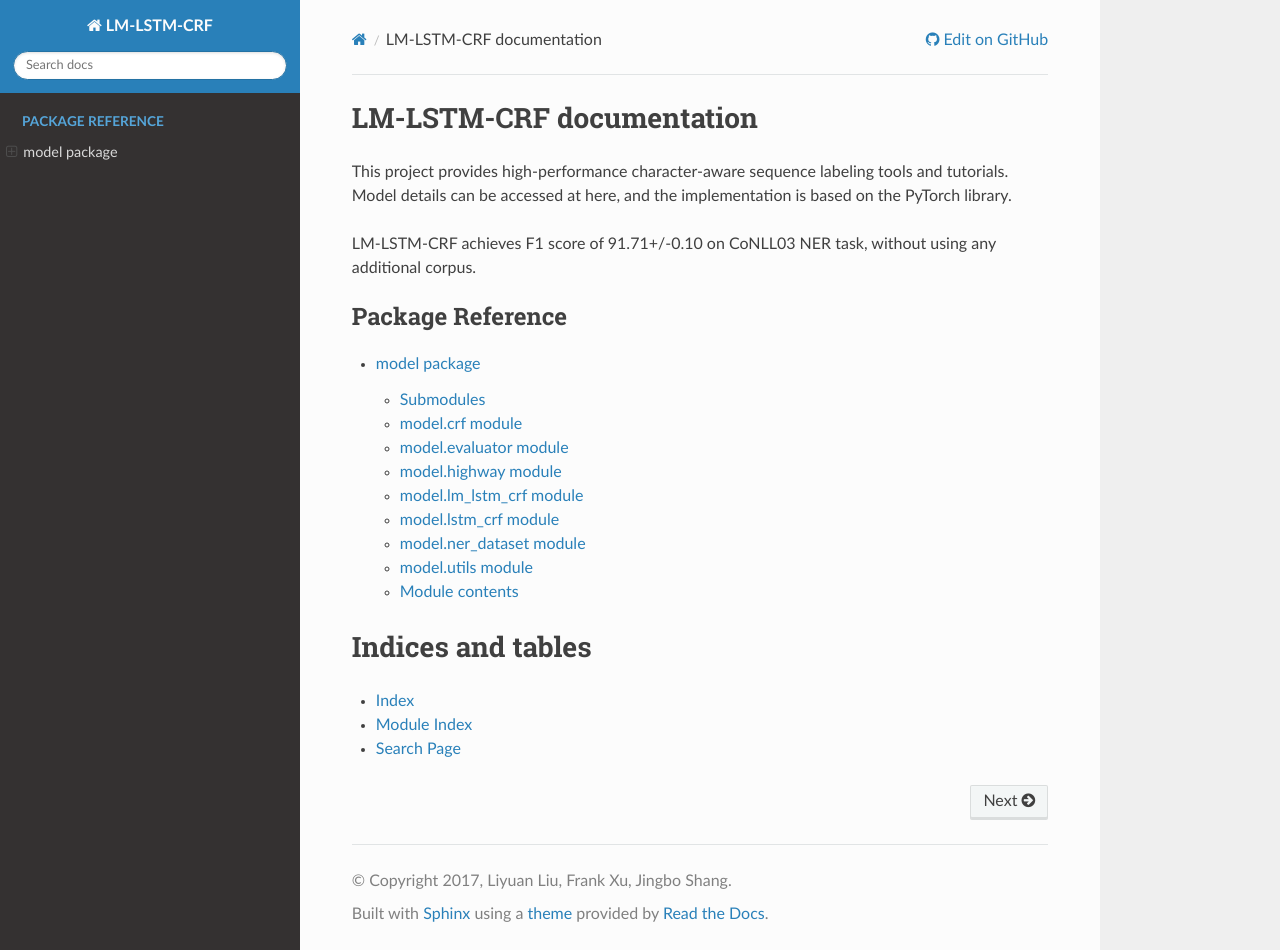
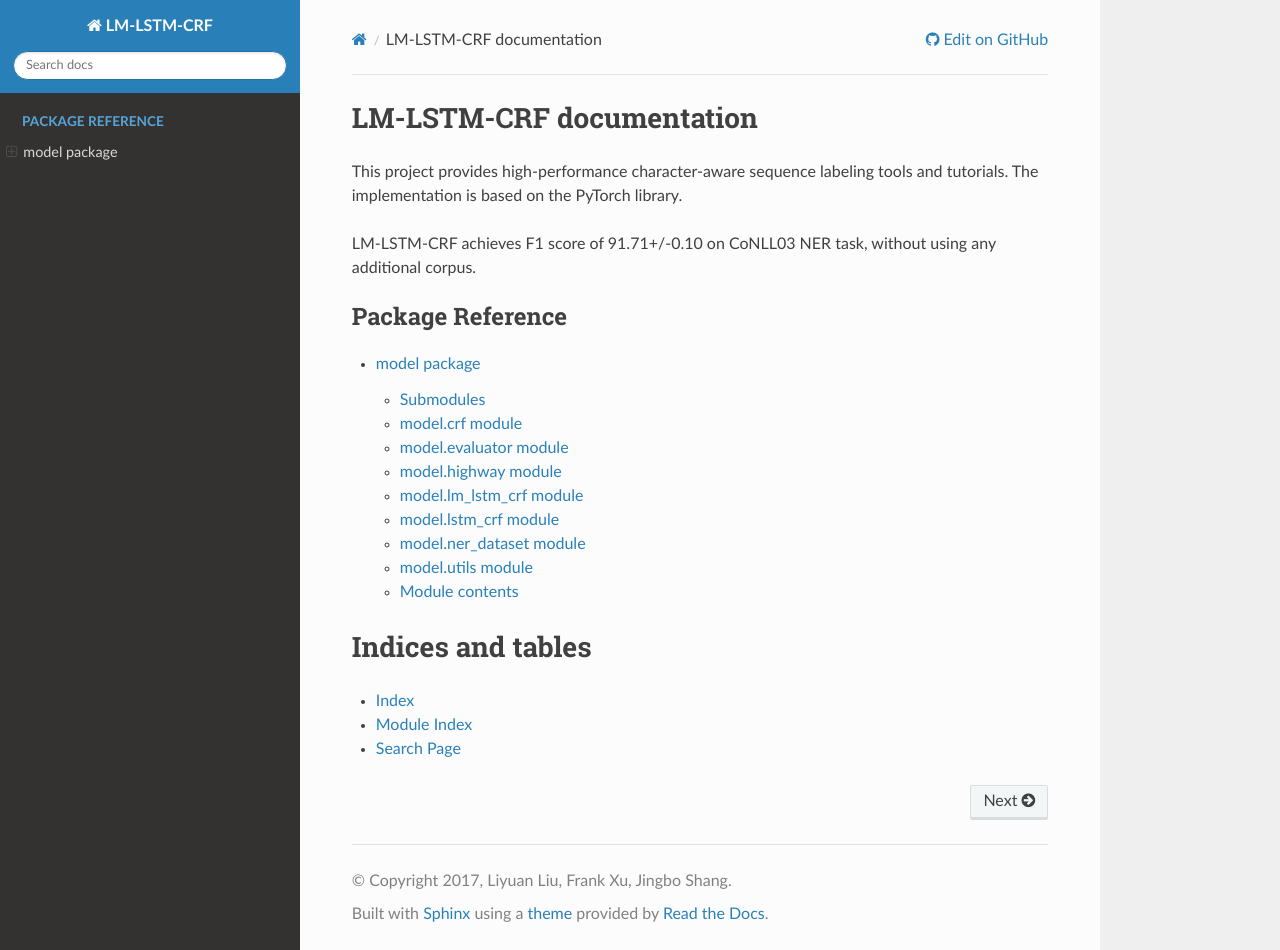
Before and after one commit to LiyuanLucasLiu/LM-LSTM-CRF, a Sphinx documentation site: the page built from docs/source/index.rst, in a window 1280 px wide and 950 px high. Built offline with Sphinx 7.4.7 and the Read the Docs theme 2.0.0, drawn with Linux system fonts in a browser that asks for light colours.

Commit message:
fix typo

```diff
--- a/docs/source/index.rst
+++ b/docs/source/index.rst
@@ -8,7 +8,7 @@
 LM-LSTM-CRF documentation
 =========================
 This project provides high-performance character-aware sequence labeling tools and tutorials.
-Model details can be accessed at here, and the implementation is based on the PyTorch library.
+The implementation is based on the PyTorch library.
 
 LM-LSTM-CRF achieves F1 score of 91.71+/-0.10 on CoNLL03 NER task, without using any additional corpus.
 
```
